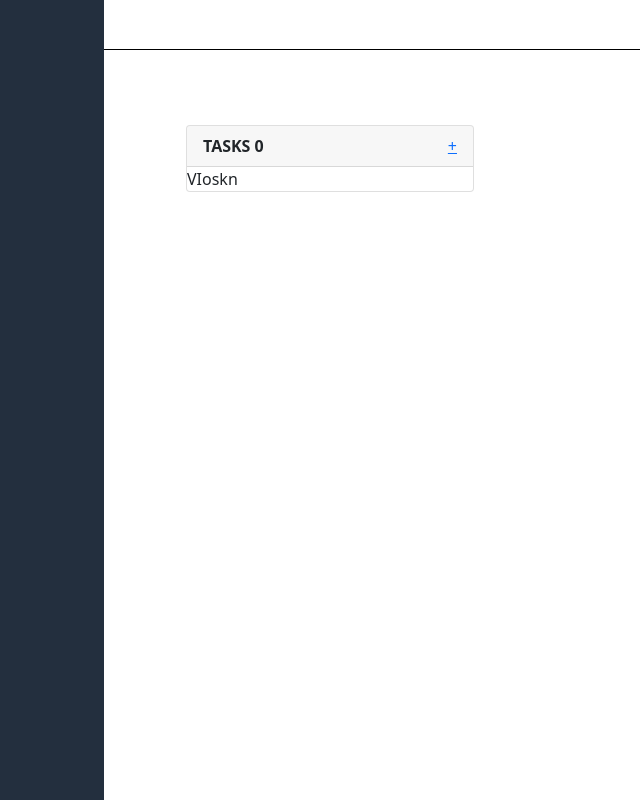
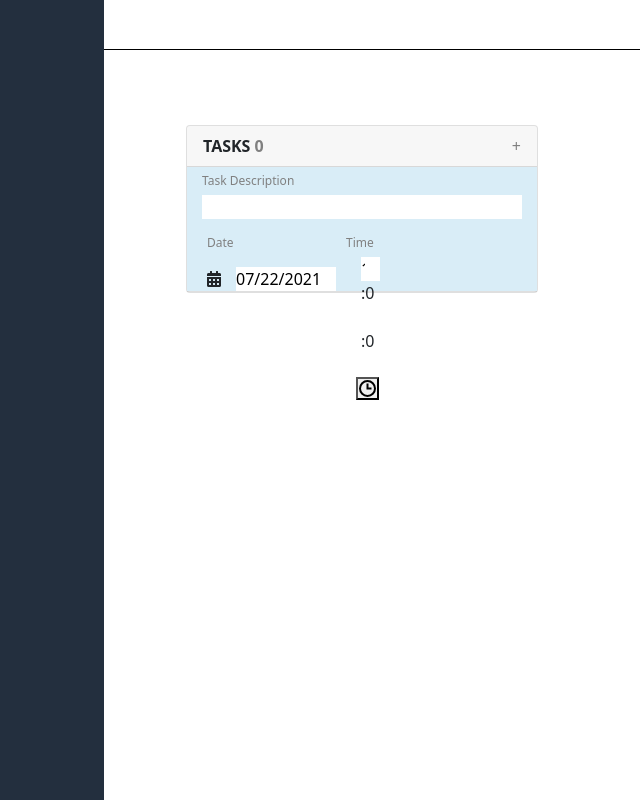
Before and after one commit to Vinods-git/spiceblue-project, a React app: page /addTask in a window 1280 px wide. Shown: the whole page, without its empty margins (96-736 px from the left). Built offline with nearby package versions, Linux system fonts and the light colour scheme.

Commit message:
6 files modified

```diff
--- a/package.json
+++ b/package.json
@@ -3,12 +3,16 @@
   "version": "0.0.0",
   "private": true,
   "dependencies": {
+    "@fortawesome/fontawesome-free": "^5.15.3",
     "@popperjs/core": "^2.9.2",
     "axios": "^0.21.1",
     "bootstrap": "^5.0.2",
+    "font-awesome": "^4.7.0",
     "react": "^17.0.0",
+    "react-datepicker": "^4.1.1",
     "react-dom": "^17.0.0",
-    "react-router-dom": "^5.2.0"
+    "react-router-dom": "^5.2.0",
+    "react-time-picker": "^4.3.0"
   },
   "scripts": {
     "start": "react-scripts start",
--- a/src/frontend/AddTask.js
+++ b/src/frontend/AddTask.js
@@ -1,5 +1,62 @@
-import React from 'react';
+import React, { useState } from 'react';
+import DatePicker from 'react-datepicker';
+import 'react-datepicker/dist/react-datepicker.css';
+import 'font-awesome/css/font-awesome.min.css';
+import TimePicker from 'react-time-picker';
+
 const AddTask = props => {
-  return <>VIoskn</>;
+  const [startDate, setStartDate] = useState(new Date());
+  const [value, onChange] = useState('10:00');
+
+  return (
+    <div className="add-task-container">
+      <div className="elements-in-card">
+        <div className="task-description">
+          <div>
+            <label className="label" htmlFor="task-description">
+              Task Description
+            </label>
+          </div>
+          <div>
+            <input type="text" />
+          </div>
+        </div>
+        <div className="date-time">
+          <div className="date">
+            <div>
+              <label className="label" htmlFor="task-description">
+                Date
+              </label>
+            </div>
+            <div>
+              <i className="fas fa-calendar-alt" />
+              <DatePicker
+                className="date-picker"
+                selected={startDate}
+                onChange={date => setStartDate(date)}
+              />
+            </div>
+          </div>
+          <div className="time">
+            <div>
+              <label className="label" htmlFor="task-description">
+                Time
+              </label>
+            </div>
+            <div>
+              <TimePicker
+                clearIcon={null}
+                format={'hh:mm:ss'}
+                closeClock={false}
+                className="time-picker"
+                onChange={onChange}
+                value={value}
+              />
+            </div>
+          </div>
+        </div>
+      </div>
+    </div>
+  );
 };
 export default AddTask;
--- a/src/frontend/App.js
+++ b/src/frontend/App.js
@@ -1,15 +1,22 @@
-import React, { useEffect } from 'react';
+import React, { useEffect, useState } from 'react';
 import axios from 'axios';
+
+import DatePicker from 'react-datepicker';
+
+import 'react-datepicker/dist/react-datepicker.css';
 import './style.css';
 import 'bootstrap/dist/css/bootstrap.min.css';
 import Card from './Card';
 
 export default function App() {
+  const [startDate, setStartDate] = useState(new Date());
+
   return (
     <>
       <aside className="sidebar" />
       <div className="navbar" />
       <div className="container">
+
         <div class="card">
           <Card />
           <ul class="list-group list-group-flush" />
--- a/src/frontend/Card.js
+++ b/src/frontend/Card.js
@@ -6,13 +6,13 @@ const Card = props => {
     <Router>
       <div class="card-header">
         <b>
-          TASKS <span>{0}</span>
+          TASKS <label>{0}</label>
         </b>
         <Link className="add-task-symbol" to="/addTask">
-          +
+          <label> +</label>
         </Link>
       </div>
-      <Route exact path="/addTask" render={AddTask} />
+      <Route exact path="/addTask" render={() => <AddTask />} />
     </Router>
   );
 };
--- a/src/frontend/style.css
+++ b/src/frontend/style.css
@@ -22,9 +22,44 @@ p {
 
 .card {
   margin: 75px 200px;
-  width: 18rem;
+  width: 22rem;
 }
 .card-header {
   display: flex;
   justify-content: space-between;
 }
+label {
+  color: gray;
+  text-decoration: none;
+}
+.add-task-container {
+  background-color: #d9edf7;
+}
+.add-task-container div {
+  margin-top: 5px;
+  margin-left: 5px;
+}
+.add-task-container div div {
+  margin-top: 5px;
+}
+.label {
+  font-size: 12px;
+}
+input {
+  border: 0;
+  width: 20rem;
+  margin-right: 10px;
+}
+.date-time {
+  display: flex;
+}
+i {
+  margin-right: 5px;
+}
+.date-picker {
+  width: 100px;
+}
+.time-picker {
+  width: 30px;
+  height: 30px;
+}
```
Also changed, not shown: src/index.js (+5 -5 lines).
